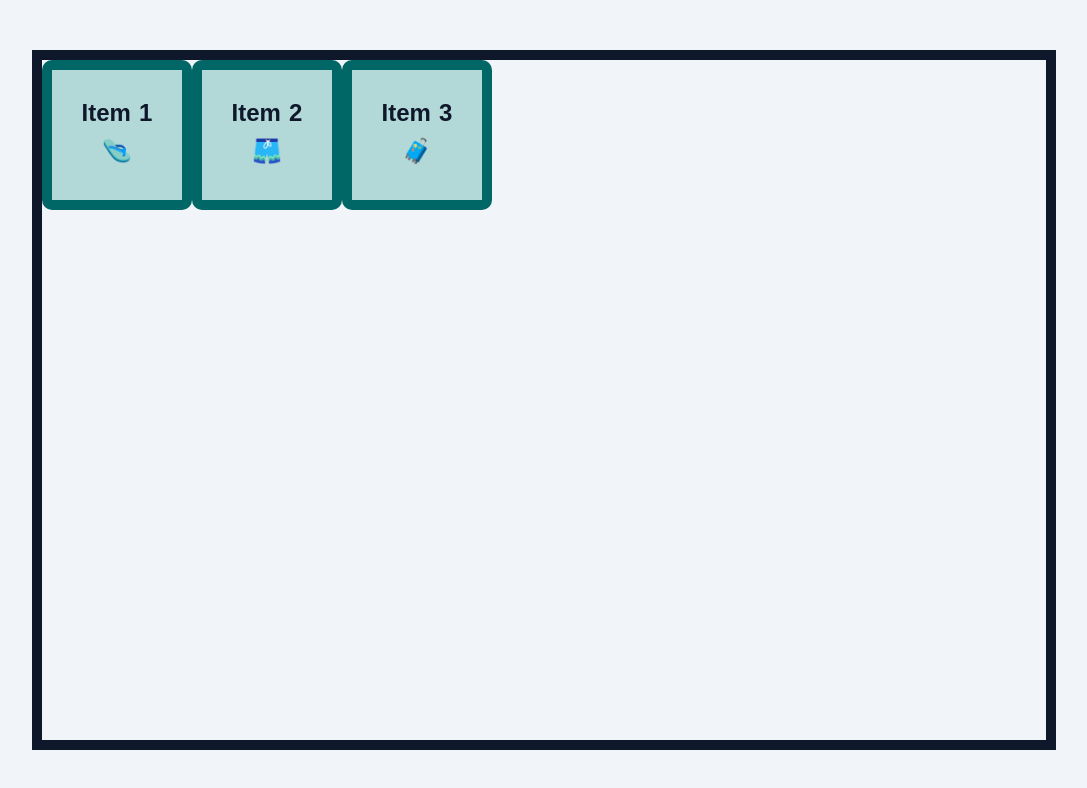
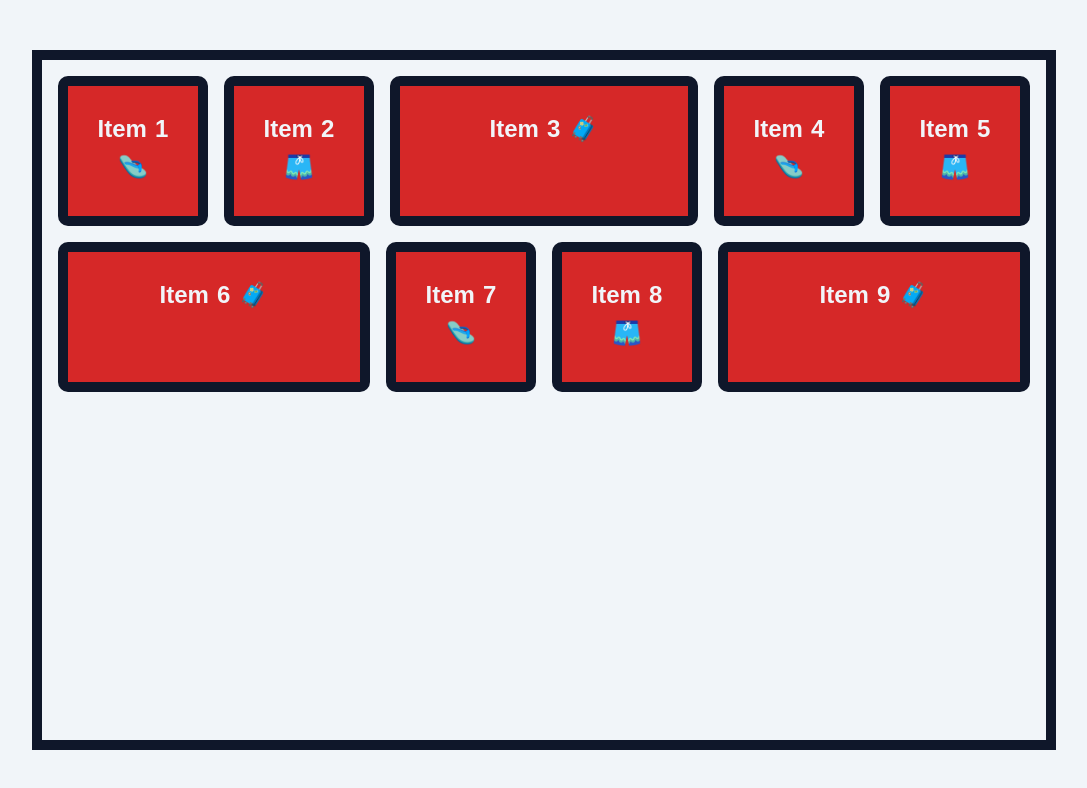
Before and after one commit to jsd-genkx/practice-flexbox-zombox0633, a plain HTML site: page index.html in a window 1280 px wide. Shown: the whole page, without its empty margins (96-1183 px from the left). Drawn offline with Linux system fonts and the light colour scheme.

Commit message:
edit design css

```diff
--- a/index.html
+++ b/index.html
@@ -8,9 +8,18 @@
   </head>
   <body>
     <div class="container">
-      <div class="item item-1">Item 1 🩴</div>
-      <div class="item item-2">Item 2 🩳</div>
-      <div class="item item-3">Item 3 🧳</div>
+      <div class="container__c">
+        <div class="item item-1">Item 1 🩴</div>
+        <div class="item item-2">Item 2 🩳</div>
+        <div class="item item-3">Item 3 🧳</div>
+        <div class="item item-1">Item 4 🩴</div>
+        <div class="item item-2">Item 5 🩳</div>
+        <div class="item item-3">Item 6 🧳</div>
+        <div class="item item-1">Item 7 🩴</div>
+        <div class="item item-2">Item 8 🩳</div>
+        <div class="item item-3">Item 9 🧳</div>
+
+      </div>
     </div>
   </body>
 </html>
--- a/style.css
+++ b/style.css
@@ -2,7 +2,7 @@
 :root {
   --clr-dark: #0f172a;
   --clr-light: #f1f5f9;
-  --clr-accent: #006666;
+  --clr-fire-engine-red: #D62828;
 }
 
 *,
@@ -12,17 +12,17 @@
 }
 
 body {
+  background-color: var(--clr-light);
+  color: var(--clr-dark);
+  height: 100vh;
   margin: 0;
   padding: 0;
-  line-height: 1.6;
-  word-spacing: 1.4px;
-  font-family: sans-serif;
-  color: var(--clr-dark);
-  background-color: var(--clr-light);
   display: flex;
   justify-content: center;
   align-items: center;
-  height: 100vh;
+  font-family: sans-serif;
+  line-height: 1.6;
+  word-spacing: 1.4px;
 }
 
 .container {
@@ -33,15 +33,15 @@ body {
 }
 
 .item {
+  background-color: var(--clr-fire-engine-red);
   width: 150px;
   height: 150px;
-  background-color: #b2d8d8;
   padding: 1em;
+  border: 10px solid var(--clr-dark);
+  border-radius: 10px;
+  color: var(--clr-light);
   font-weight: 700;
-  color: var(--clr-dark);
   text-align: center;
-  border: 10px solid var(--clr-accent);
-  border-radius: 10px;
 }
 /* END OF BASE STYLES */
 
@@ -49,14 +49,15 @@ body {
 
 /* 2. Flex item */
 
+
 .container {
   /* Learning Point 1 */
   /* with flex we created an invisble main axis (across the screen left to right or horizontal) */
   /* we can use flex-direction: column; to switch the main axis to vertical or top to bottom  */
   /* this is the key to understanding flexbox  */
-
+  padding: 1rem;
   display: flex;
-
+  justify-content: center;
   /* flex-direction: column; */
 
   /* justify-content is for aligning the element on the main axis  (horizontal by default) */
@@ -73,16 +74,17 @@ body {
   /* by default, flex item will always try to fit in one line  */
   /* when there are more and more, the items will start crushing each other  */
   /* we can use flex-wrap: wrap; to allow items to take on a new line */
-
-  flex-wrap: wrap;
-
   /* when we have flex-wrap: wrap; a new property is unlock, the align-content property */
   /* Properties value is more or less the same as justify-content */
   /* align-content: center; */
+  overflow: hidden;
+}
 
-  /* gap: 1rem; */
+.container__c{
+  display: flex;
+  flex-wrap: wrap;
+  gap: 1rem;
 
-  /* overflow-y: scroll; */
 }
 
 .item-1 {
@@ -99,13 +101,13 @@ body {
 
 .item-3 {
   font-size: 1.5rem;
-  /* flex-grow: 1; */
+  flex-grow: 1;
   /* flex-shrink: 5; */
-  /* flex-basis: 300px; */
+  /* flex-basis: 200px; */
   /* flex combines all 3 but the last 2 are optional and will adjust responsively by default */
   /* flex: 1; */
   /* try */
   /* flex-start, flex-end, center,baseline */
-  /* align-self: baseline; */
+  align-self: baseline;
   /* order: -1; */
 }
```
